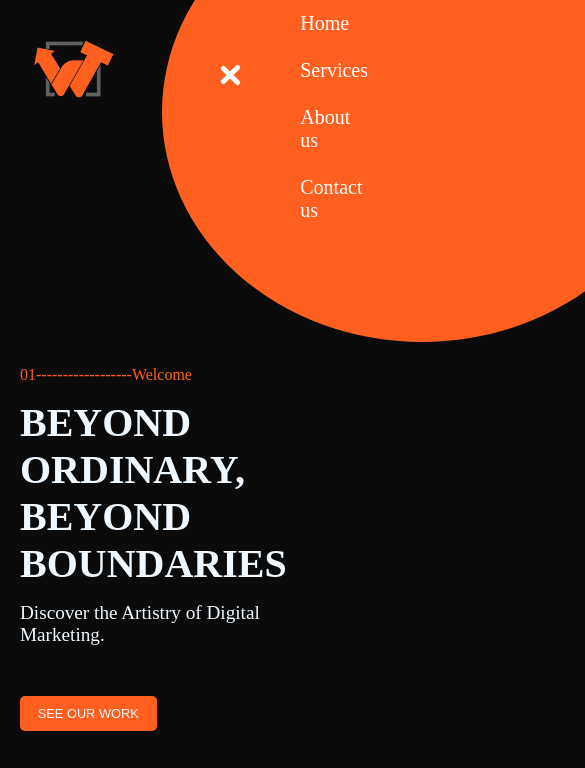
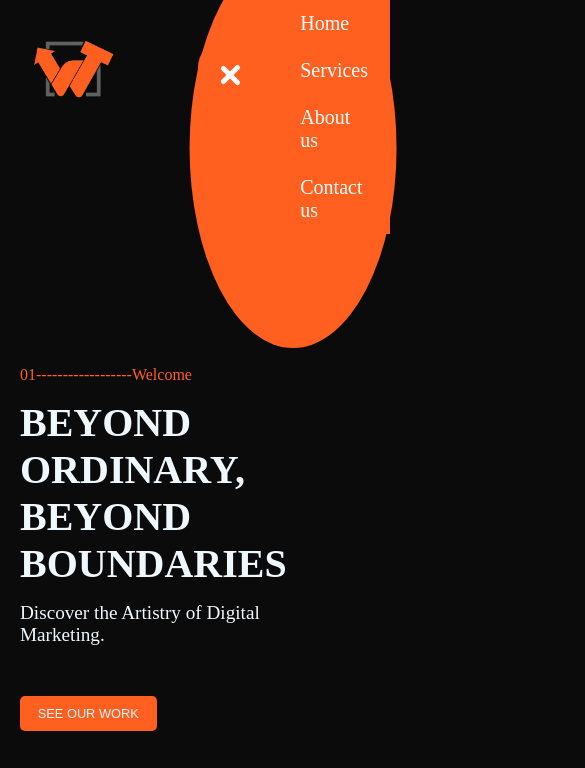
Before and after one commit to pranavmodi95/Web-Touter, a plain HTML site: page index.html in a window 390 px wide. Both pictures are taken after a click on the element 335 px from the left and 68 px from the top of the page. Shown: the top 768 px of the page, 585 px wide, since content can reach past the window. Drawn offline with Linux system fonts and the light colour scheme.

Commit message:
Update style.css

```diff
--- a/style.css
+++ b/style.css
@@ -104,7 +104,7 @@
             z-index: 1;
             width: 0;
             height: 0;
-            margin: 20px 20px 20px 0; /* Adjusted margin to move to the right */
+            margin: 20px 10px 20px 0; /* Adjusted margin to move to the right */
             background: radial-gradient(circle, #ff5f1f, #ff5f1f);
             border-radius: 50%;
             transition: 0.3s ease;
@@ -470,7 +470,11 @@ background-color: #797979;
         border-radius: 50%;
         /* border: solid #45a049; */
     }
-
+.change-bg {
+        width: 207px;
+        height: 400px;
+        transform: translate(8%, -18%);
+        }
     #hero-section{
         display: flex;
         height: 150vh;
```
